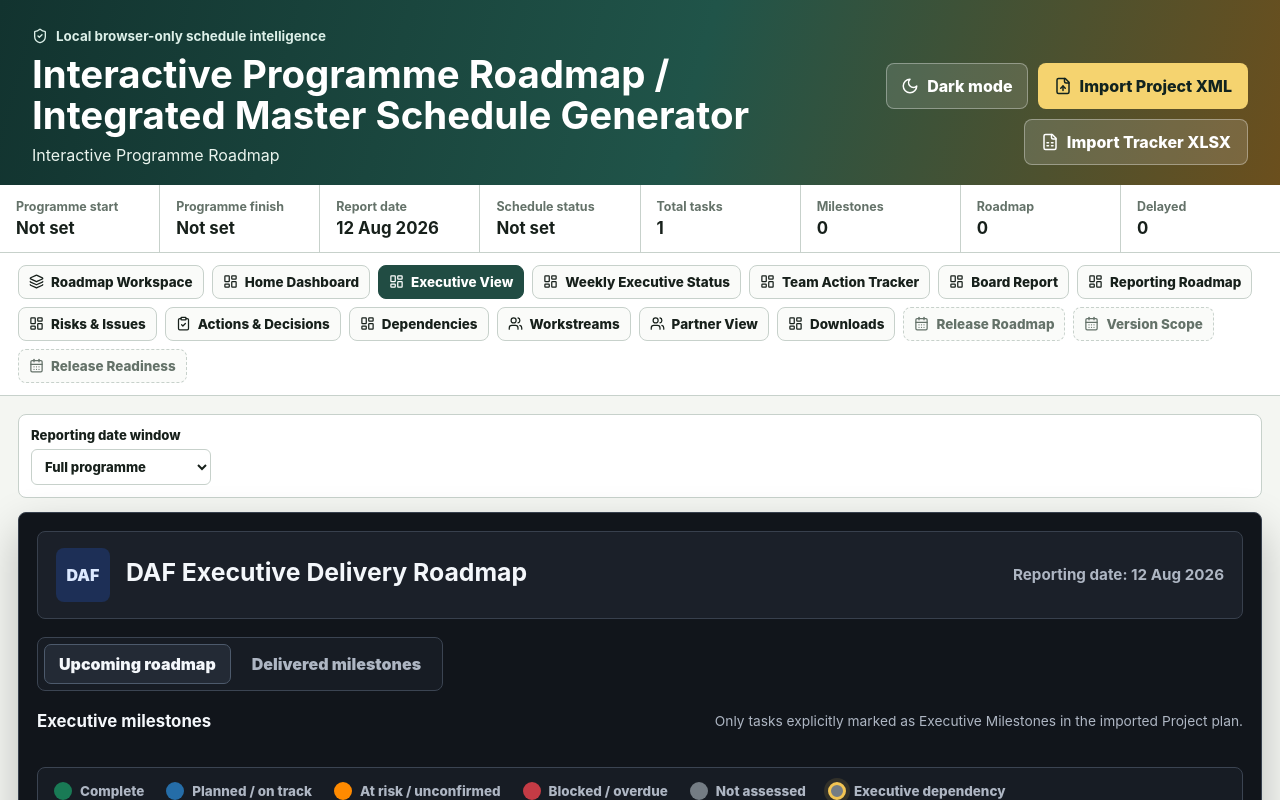
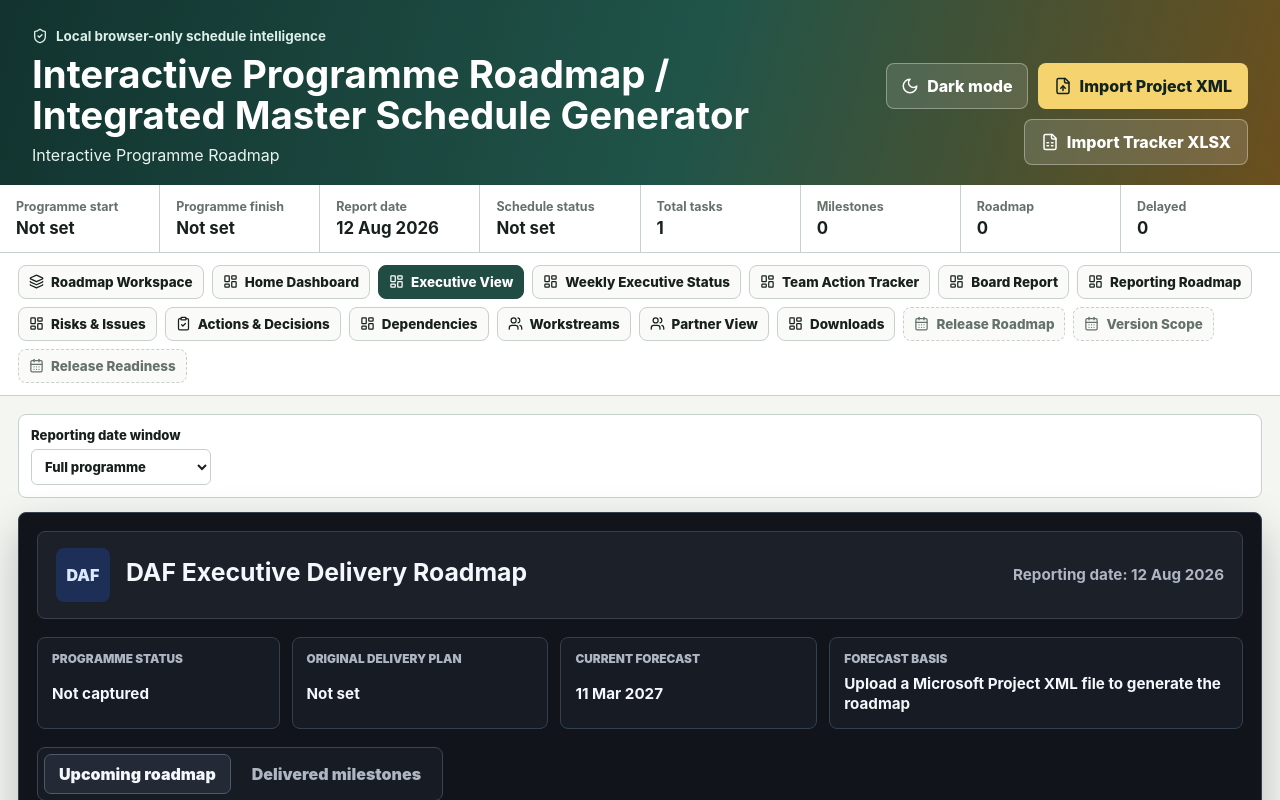
Before and after one commit to andyheggs/interactive-programme-roadmap, a React (Vite) app: page / in a window 1280 px wide. Both pictures are taken after a click on the button "Executive View". Shown: the top 800 px of the page. Built offline with nearby package versions, Linux system fonts and the light colour scheme.

Commit message:
Fix executive roadmap export and milestone coverage

```diff
--- a/src/main.tsx
+++ b/src/main.tsx
@@ -778,6 +778,13 @@ function executiveMilestoneItems(schedule: ProgrammeSchedule): ProgrammeItem[] {
   return programmeMilestones(schedule).filter((item) => itemImportance(item) >= 4).slice(0, 5);
 }
 
+function programmeDeliveryOutcome(schedule: ProgrammeSchedule, outcomes: ProgrammeItem[]): ProgrammeItem | undefined {
+  const candidates = outcomes.length ? outcomes : executiveMilestoneItems(schedule);
+  return candidates.find((item) => /platform.*go live|go live/i.test(item.name))
+    ?? candidates.slice().sort((a, b) => bySoonest(b.finishDate, a.finishDate))[0]
+    ?? schedule.items.slice().sort((a, b) => bySoonest(b.finishDate, a.finishDate))[0];
+}
+
 function significantDependency(item: ProgrammeItem): boolean {
   const level = `${item.milestoneLevel ?? ""} ${item.dependencyLevel ?? ""}`.toLowerCase();
   return Boolean(
@@ -1002,7 +1009,7 @@ function collectPredecessorDependencies(outcome: ProgrammeItem, byUid: Map<strin
 }
 
 function executiveDependencyPaths(schedule: ProgrammeSchedule): ExecutivePath[] {
-  const outcomes = executiveMilestoneItems(schedule).slice(0, 5);
+  const outcomes = executiveMilestoneItems(schedule);
   const byUid = new Map(schedule.items.map((item) => [item.uid, item]));
   return outcomes.map((outcome) => {
     const dependencies = collectPredecessorDependencies(outcome, byUid);
@@ -1214,6 +1221,7 @@ function ExecutiveSnapshotView({
   dateWindow: DateWindow;
   onExportSnapshotPdf?: () => void;
 }) {
+  const weekly = latestWeeklySummary(tracker);
   const reportingDate = new Date().toISOString();
   const forwardWindow = { ...dateWindow, start: dateWindow.start ?? parseDate(reportingDate) };
   const paths = executiveDependencyPaths(schedule)
@@ -1236,6 +1244,14 @@ function ExecutiveSnapshotView({
   }, [byUid, expandedUid, paths, selectedUid]);
   const selectedPath = paths.find((path) => path.outcome.uid === selectedUid) ?? paths[0];
   const outcomes = paths.map((path) => path.outcome);
+  const deliveryOutcome = programmeDeliveryOutcome(schedule, outcomes);
+  const programmeStatus = meaningfulText(weekly?.overallRag) ?? "Not captured";
+  const programmeTone = toneClass(programmeStatus);
+  const latestBaselineFinish = schedule.items
+    .filter((item) => item.baselineFinish)
+    .sort((a, b) => bySoonest(b.baselineFinish, a.baselineFinish))[0]?.baselineFinish;
+  const originalDeliveryDate = deliveryOutcome?.baselineFinish ?? latestBaselineFinish;
+  const currentDeliveryDate = deliveryOutcome?.finishDate ?? schedule.finishDate;
   const toggleExpanded = (uid: string) => setExpandedUid((current) => current === uid ? "" : uid);
 
   return (
@@ -1251,6 +1267,25 @@ function ExecutiveSnapshotView({
             </div>
             <strong>Reporting date: {formatDate(reportingDate)}</strong>
           </header>
+
+          <div className="exec-programme-strip">
+            <article>
+              <span>Programme status</span>
+              <strong className={`exec-text-${programmeTone === "neutral" ? "grey" : programmeTone}`}>{programmeStatus}</strong>
+            </article>
+            <article>
+              <span>Original delivery plan</span>
+              <strong>{formatDate(originalDeliveryDate)}</strong>
+            </article>
+            <article>
+              <span>Current forecast</span>
+              <strong>{formatDate(currentDeliveryDate)}</strong>
+            </article>
+            <article>
+              <span>Forecast basis</span>
+              <strong>{deliveryOutcome?.name ?? "Programme finish"}</strong>
+            </article>
+          </div>
 
           <div className="exec-view-tabs" role="tablist" aria-label="Executive roadmap view">
             <button
--- a/src/styles.css
+++ b/src/styles.css
@@ -558,6 +558,10 @@ body.snapshot-exporting * {
   animation: none !important;
   transition: none !important;
 }
+body.snapshot-exporting .exec-node small,
+body.snapshot-exporting .exec-outcome-detail small {
+  display: none !important;
+}
 .snapshot-hero {
   display: grid;
   grid-template-columns: minmax(0, 1fr) 190px;
@@ -814,6 +818,32 @@ body.snapshot-exporting * {
 .exec-position-strip div strong {
   font-size: 1rem;
 }
+.exec-programme-strip {
+  display: grid;
+  grid-template-columns: 0.85fr 0.9fr 0.9fr minmax(0, 1.45fr);
+  gap: 12px;
+}
+.exec-programme-strip article {
+  display: grid;
+  gap: 8px;
+  min-width: 0;
+  padding: 14px;
+  border: 1px solid #34404d;
+  border-radius: 8px;
+  background: #171c24;
+}
+.exec-programme-strip span {
+  color: var(--exec-muted);
+  font-size: 0.74rem;
+  font-weight: 900;
+  text-transform: uppercase;
+}
+.exec-programme-strip strong {
+  overflow-wrap: anywhere;
+  color: var(--exec-text);
+  font-size: 0.95rem;
+  line-height: 1.32;
+}
 .exec-view-tabs {
   display: inline-flex;
   width: fit-content;
@@ -884,7 +914,7 @@ body.snapshot-exporting * {
 .exec-text-grey { color: #c0c6cd; }
 .exec-outcome-cards {
   display: grid;
-  grid-template-columns: repeat(5, minmax(0, 1fr));
+  grid-template-columns: repeat(auto-fit, minmax(210px, 1fr));
   gap: 12px;
 }
 .exec-outcome-summary {
@@ -1792,6 +1822,7 @@ body.snapshot-exporting * {
   .executive-roadmap { padding: 12px; }
   .exec-roadmap-header,
   .exec-position-strip,
+  .exec-programme-strip,
   .exec-path-toolbar,
   .exec-outcome-cards { grid-template-columns: 1fr; }
   .exec-section-label {
```
